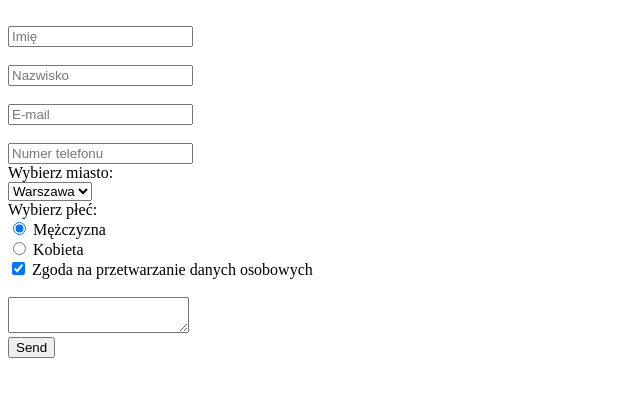
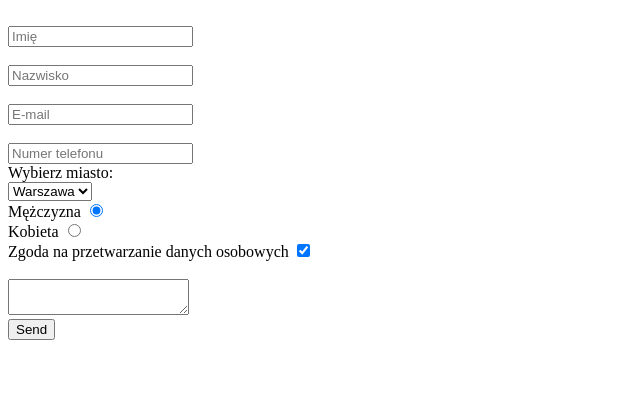
Before and after one commit to beku1231/beku1231.github.io, a plain HTML site: page index.html in a window 1280 px wide. Shown: the whole page, without its empty margins (0-640 px from the left). Drawn offline with nearby package versions, Linux system fonts and the light colour scheme.

Commit message:
poprawka

```diff
--- a/index.html
+++ b/index.html
@@ -32,12 +32,14 @@
                         </select>
                     </div>
                     <div>
-                        <label>Wybierz płeć: </label><br>
-                        <input type="radio" name="gender" value="male" checked> Mężczyzna<br>
-                        <input type="radio" name="gender" value="female"> Kobieta<br>
+                        <label for="male">Mężczyzna</label>
+                        <input type="radio" name="gender" value="male" id="male" checked><br>
+                        <label for="female">Kobieta</label>
+                        <input type="radio" name="gender" value="female" id="female"><br>
                     </div>
                     <div>
-                        <input type="checkbox" name="personal_data" checked> Zgoda na przetwarzanie danych osobowych<br>
+                        <label for="personal_data_id">Zgoda na przetwarzanie danych osobowych</label>
+                        <input type="checkbox" name="personal_data" value="personal_data" id="personal_data_id" checked>
                     </div>
                     <div>
                         <label for="note"></label><br>
```
